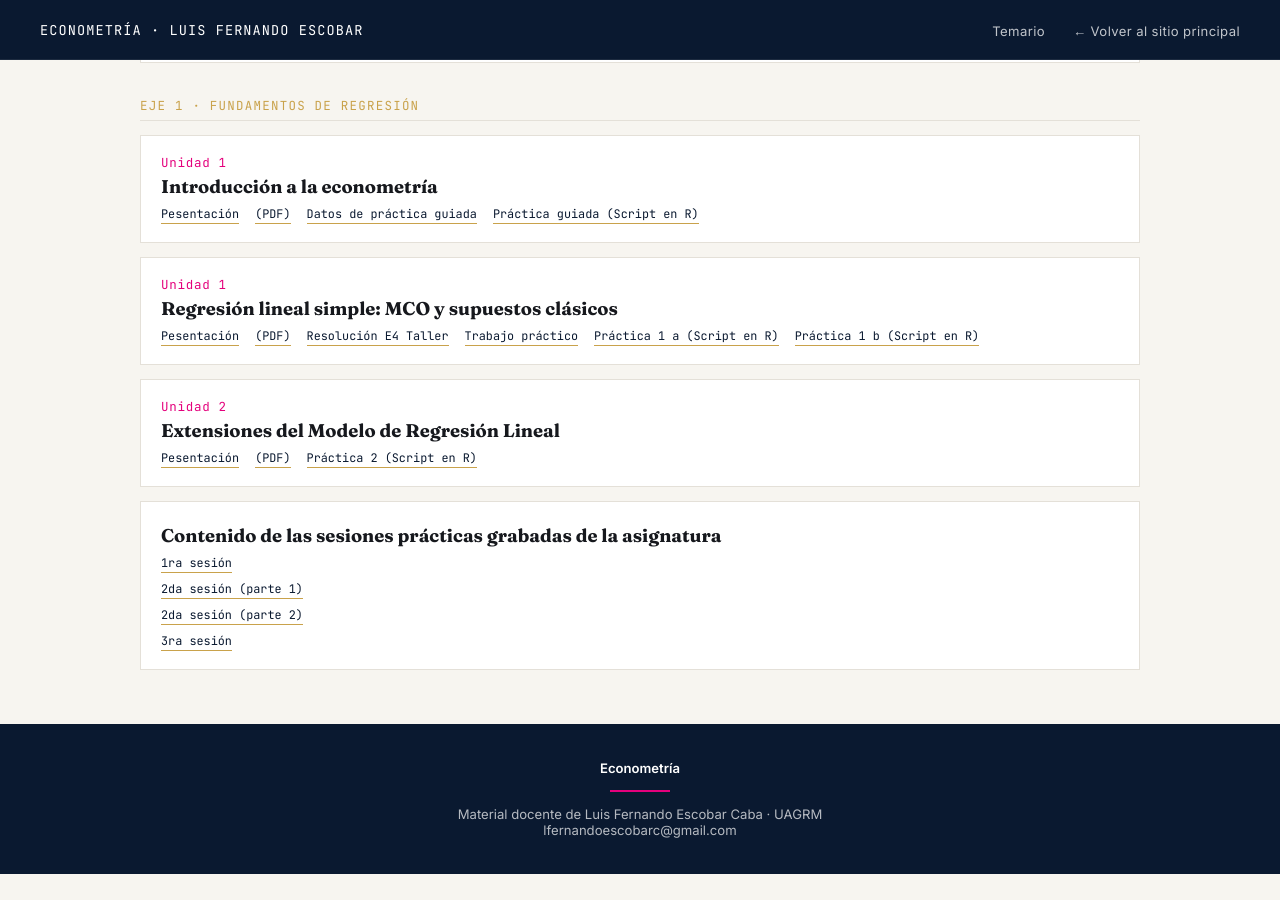
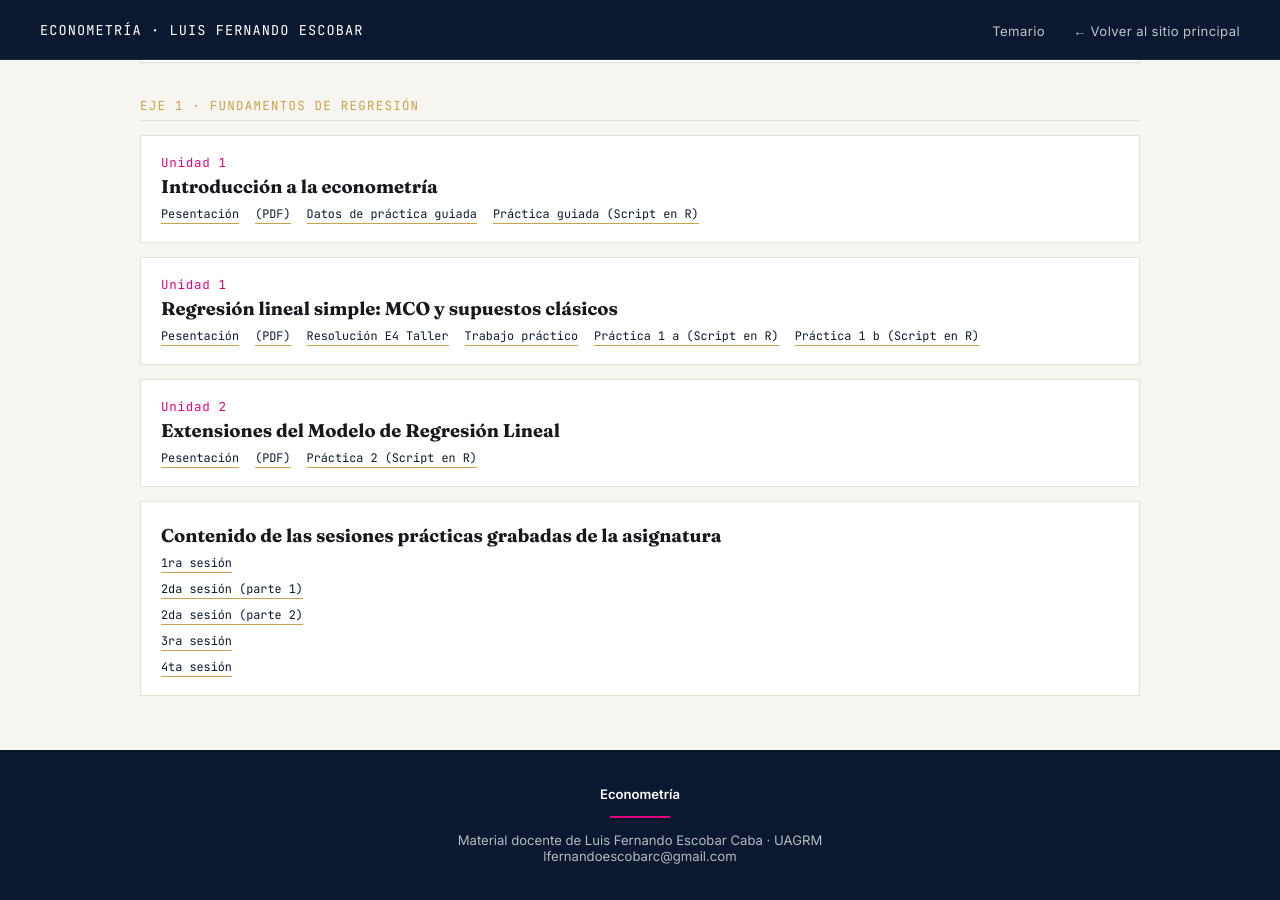
Before and after one commit to LFernandoEscobarC/econometria, a Jekyll site: the page built from index.md, in a window 1280 px wide and 900 px high, scrolled down 980 px. Built offline with Jekyll 4.4.1, drawn with Linux system fonts in a browser that asks for light colours; before the commit the page ends 1854 px from its top, so only the background shows below that.

Commit message:
Update index.md

```diff
--- a/index.md
+++ b/index.md
@@ -130,6 +130,9 @@ title: Temario
         <div class="mat-links">
       <a href="https://youtu.be/p09oK4J99Eo">3ra sesión</a>
       </div>
+      <div class="mat-links">
+      <a href="https://youtu.be/ymQlrzp_y54">4ta sesión</a>
+      </div>
     </li>
 
   </ul>
```
